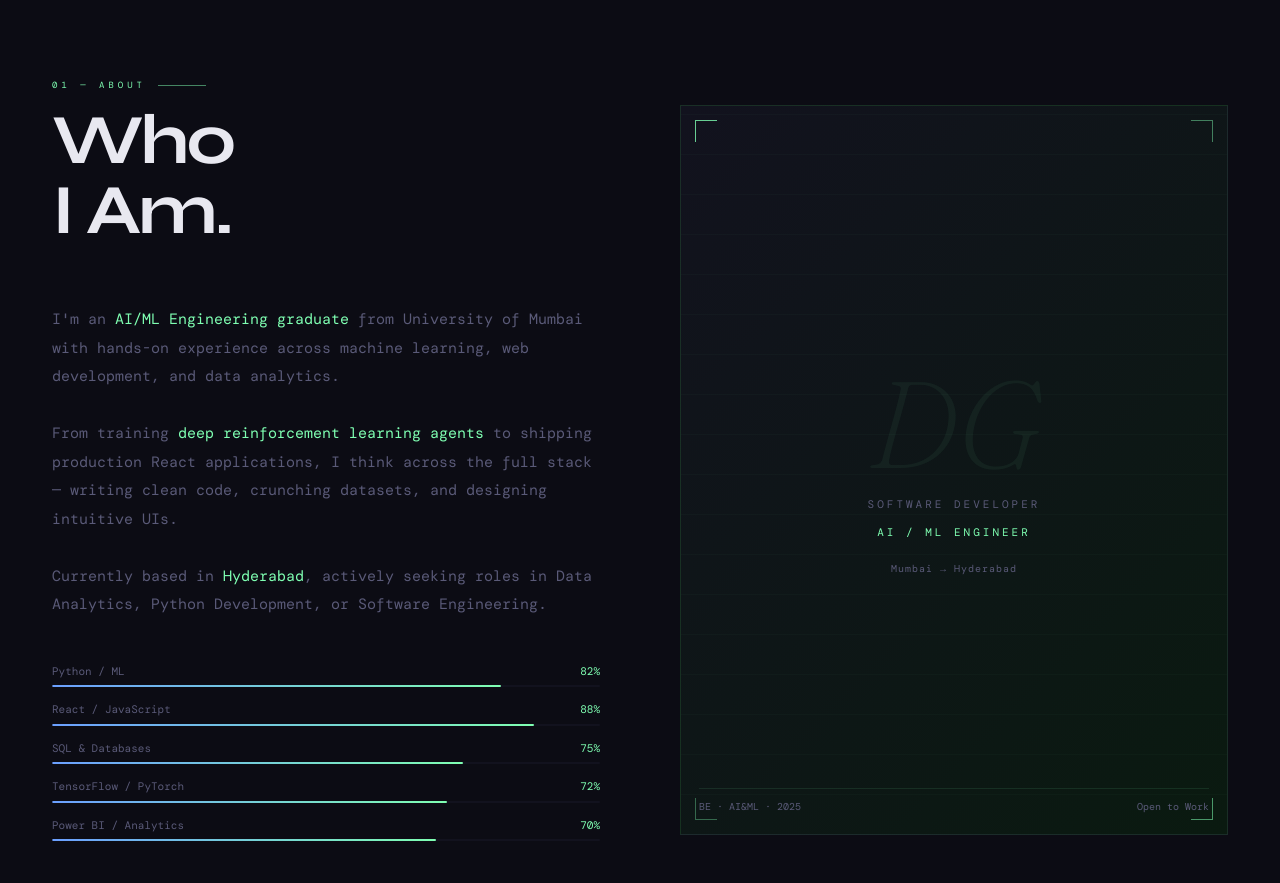
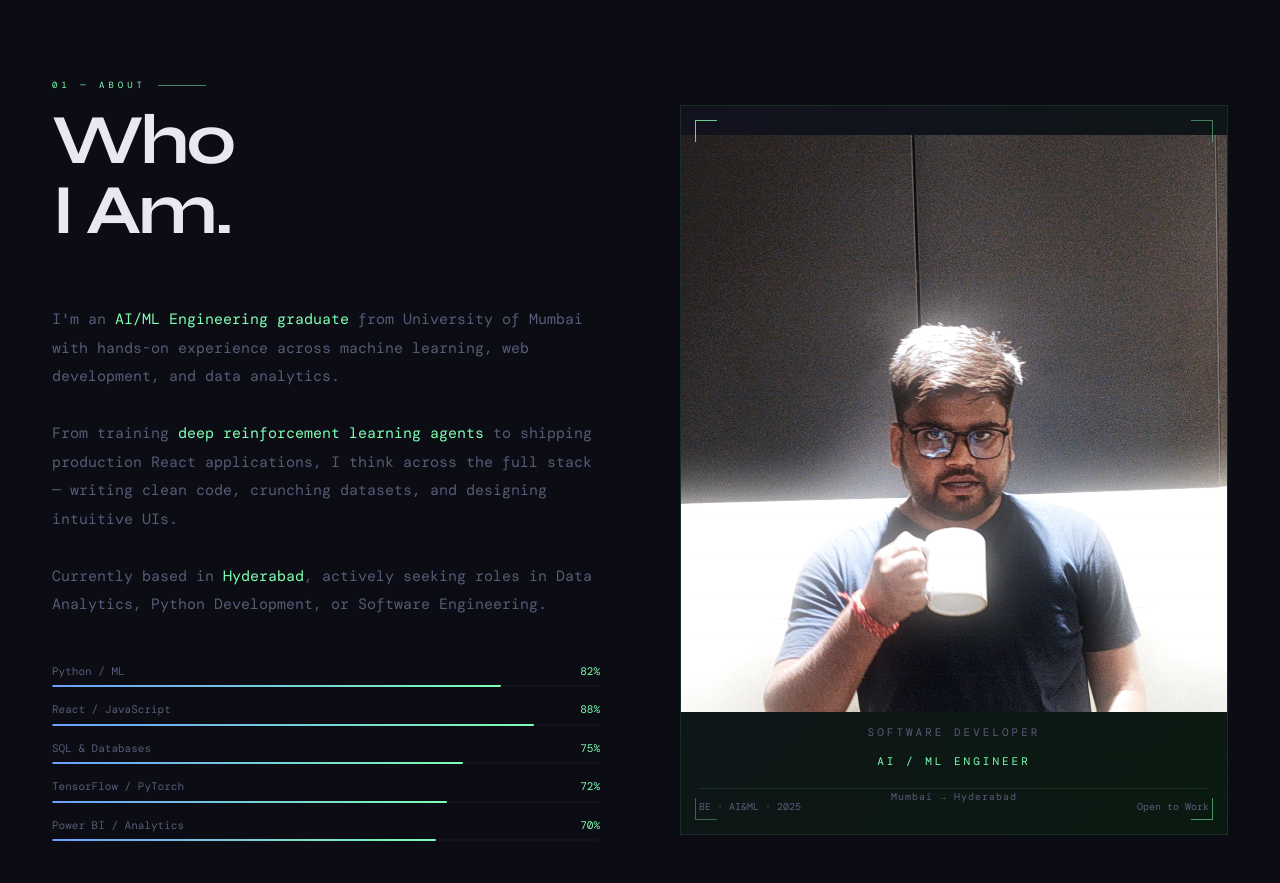
Before and after one commit to dikesh098/portfolio, a React (Vite) app: page / in a window 1280 px wide. Shown: the part 980-1863 px from the top of the page. Built offline with nearby package versions, Linux system fonts and the light colour scheme; a web font is replaced by a local one.

Commit message:
Update Portfolio.jsx

```diff
--- a/src/Portfolio.jsx
+++ b/src/Portfolio.jsx
@@ -854,7 +854,11 @@ export default function Portfolio() {
               <div className="profile-box">
                 <div className="cb tl"/><div className="cb tr"/>
                 <div className="cb bl"/><div className="cb br"/>
-                <div className="profile-glyph">DG</div>
+                <img
+  src="/profile.jpg"
+  alt="Dikesh Gautam"
+  className="profile-img"
+/>
                 <div style={{fontSize:11,letterSpacing:3,textTransform:"uppercase",color:"var(--muted)"}}>Software Developer</div>
                 <div style={{fontSize:11,letterSpacing:3,textTransform:"uppercase",color:"var(--accent)"}}>AI / ML Engineer</div>
                 <div style={{fontSize:10,color:"var(--muted)",marginTop:8,letterSpacing:1}}>Mumbai → Hyderabad</div>
```
